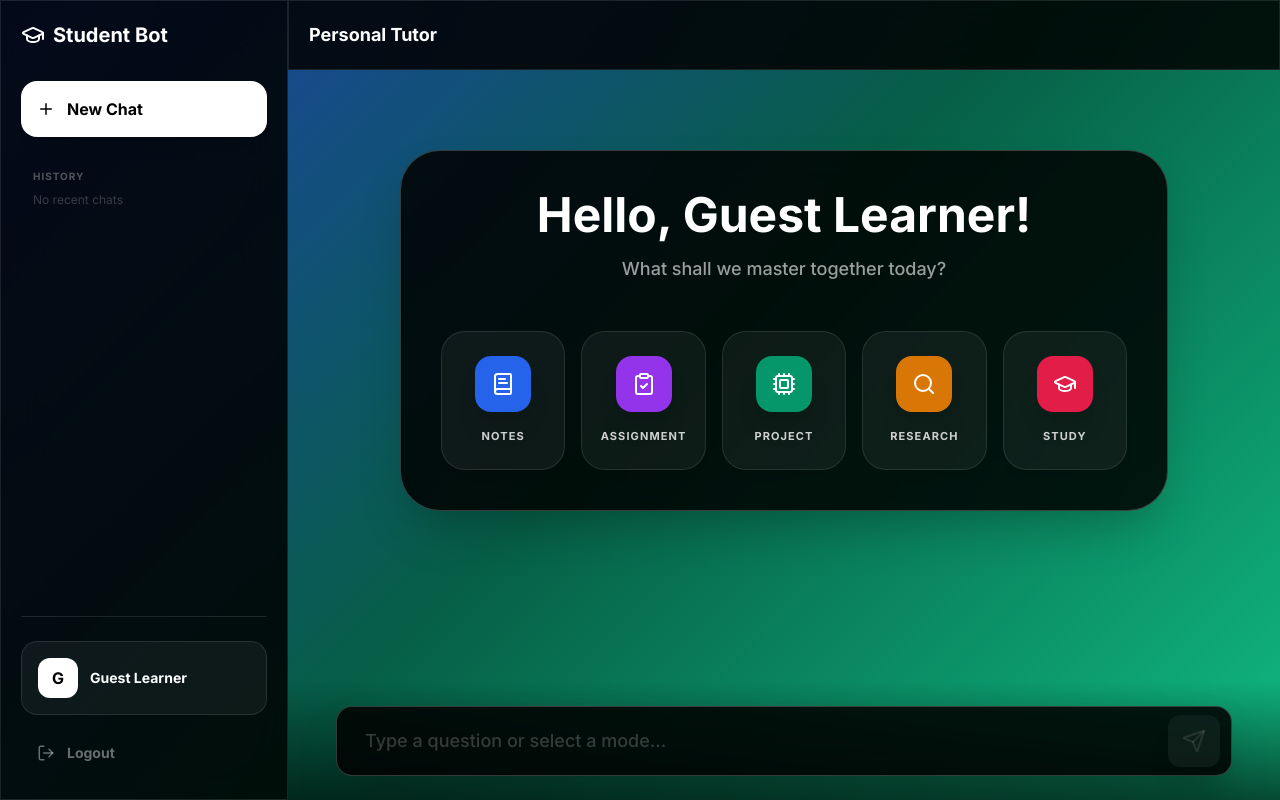
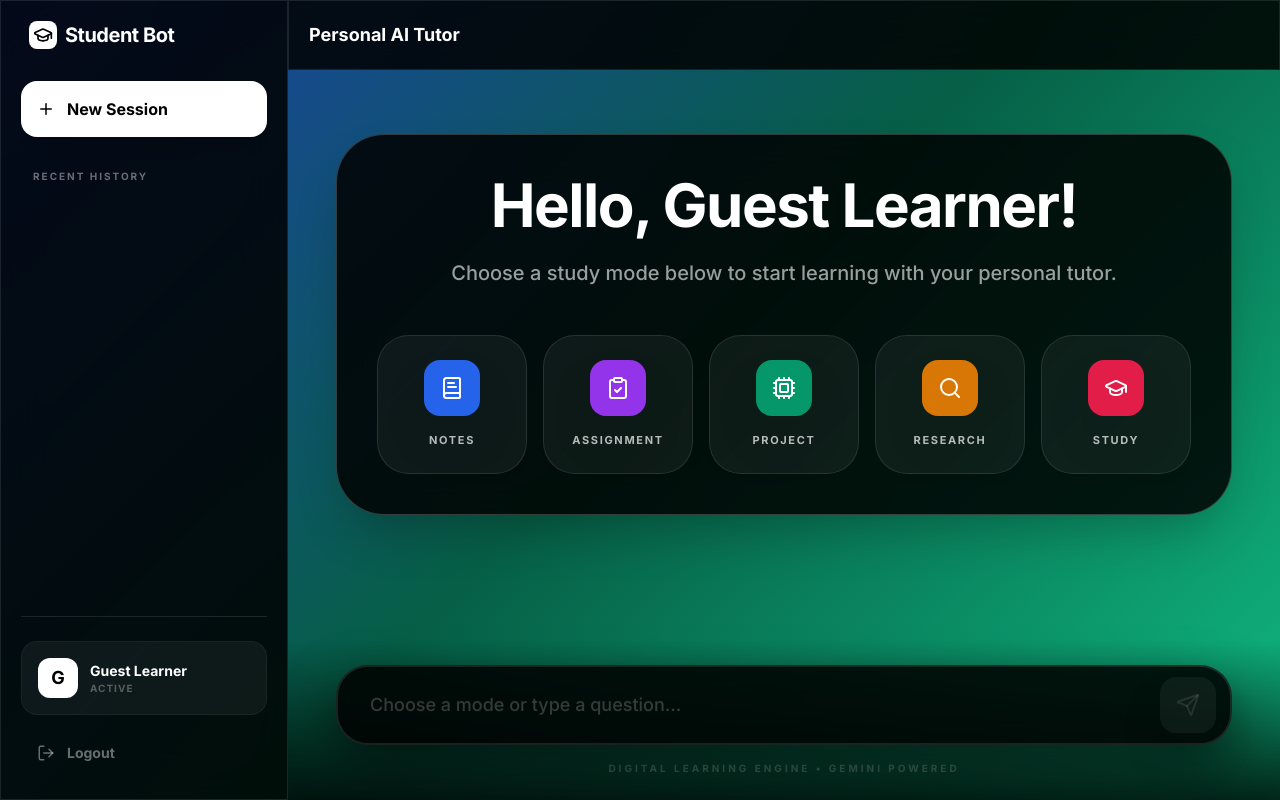
Before and after one commit to Steffin-php/Student-Chatbot, a React (Vite) app: page / in a window 1280 px wide. Both pictures are taken after a click on the button "Try for Free". Built offline with nearby package versions, Linux system fonts and the light colour scheme.

Commit message:
Update ChatInterface.tsx

```diff
--- a/components/ChatInterface.tsx
+++ b/components/ChatInterface.tsx
@@ -33,25 +33,9 @@ const ChatInterface: React.FC<ChatInterfaceProps> = ({ user, onLogout, sessions,
     if (e) e.preventDefault();
     const prompt = input.trim();
     const mode = modeOverride || studyMode || 'General';
-    const finalPrompt = prompt || `Let's start our ${mode.toLowerCase()} session.`;
+    const finalPrompt = prompt || `I need help with a ${mode.toLowerCase()}.`;
 
     if (!prompt && !modeOverride) return;
-
-    let sessionId = activeSessionId;
-    let newHistory: Message[] = activeSession?.messages ? [...activeSession.messages] : [];
-
-    // Create session if it doesn't exist
-    if (!sessionId) {
-      sessionId = Date.now().toString();
-      const newSession: ChatSession = {
-        id: sessionId,
-        title: prompt.slice(0, 30) || `${mode} Session`,
-        messages: [],
-        createdAt: Date.now()
-      };
-      setSessions(prev => [newSession, ...prev]);
-      setActiveSessionId(sessionId);
-    }
 
     const userMsg: Message = {
       id: Date.now().toString() + '-user',
@@ -60,24 +44,46 @@ const ChatInterface: React.FC<ChatInterfaceProps> = ({ user, onLogout, sessions,
       timestamp: Date.now()
     };
 
-    // Update UI immediately
-    const updatedHistory = [...newHistory, userMsg];
-    setSessions(prev => prev.map(s => s.id === sessionId ? { ...s, messages: updatedHistory } : s));
+    let targetSessionId = activeSessionId;
+
+    // Use functional update to ensure we have the absolute latest state
+    setSessions(prev => {
+      let existing = prev.find(s => s.id === targetSessionId);
+      if (existing) {
+        return prev.map(s => s.id === targetSessionId ? { ...s, messages: [...s.messages, userMsg] } : s);
+      } else {
+        const newId = Date.now().toString();
+        targetSessionId = newId;
+        const newSession: ChatSession = {
+          id: newId,
+          title: prompt.slice(0, 30) || `${mode} Session`,
+          messages: [userMsg],
+          createdAt: Date.now()
+        };
+        // Use a slight timeout to set ActiveId to avoid render cycles
+        setTimeout(() => setActiveSessionId(newId), 0);
+        return [newSession, ...prev];
+      }
+    });
+
     setInput('');
     setIsLoading(true);
 
     try {
-      const aiContent = await generateStudyResponse(finalPrompt, newHistory, mode);
+      // Get the current conversation history for the AI
+      const historyForAI = activeSession?.messages || [];
+      const aiContent = await generateStudyResponse(finalPrompt, historyForAI, mode);
 
       const botMsg: Message = {
-        id: Date.now().toString() + '-bot',
+        id: (Date.now() + 1).toString() + '-bot',
         role: 'model',
         content: aiContent,
         timestamp: Date.now()
       };
-      setSessions(prev => prev.map(s => s.id === sessionId ? { ...s, messages: [...updatedHistory, botMsg] } : s));
+
+      setSessions(prev => prev.map(s => s.id === targetSessionId ? { ...s, messages: [...s.messages, botMsg] } : s));
     } catch (err) {
-      console.error("Chat error:", err);
+      console.error("Chatbot response error:", err);
     } finally {
       setIsLoading(false);
     }
@@ -85,44 +91,37 @@ const ChatInterface: React.FC<ChatInterfaceProps> = ({ user, onLogout, sessions,
 
   const startMode = (mode: StudyMode) => {
     setStudyMode(mode);
-    const newId = Date.now().toString();
-    const newSess: ChatSession = {
-      id: newId,
-      title: `${mode} Session`,
-      messages: [],
-      createdAt: Date.now()
-    };
-    setSessions(prev => [newSess, ...prev]);
-    setActiveSessionId(newId);
+    setActiveSessionId(null); // Clear active session to trigger new creation logic
     setSidebarOpen(false);
-
-    // Small delay to ensure state propagates before initial prompt
-    setTimeout(() => handleSendMessage(undefined, mode), 50);
+    handleSendMessage(undefined, mode);
   };
 
   return (
     <div className="flex h-screen bg-transparent text-white overflow-hidden relative">
       {sidebarOpen && (
-        <div className="fixed inset-0 bg-black/40 backdrop-blur-sm z-40 lg:hidden" onClick={() => setSidebarOpen(false)} />
+        <div className="fixed inset-0 bg-black/50 backdrop-blur-md z-40 lg:hidden" onClick={() => setSidebarOpen(false)} />
       )}
 
-      <aside className={`fixed lg:relative z-50 w-72 h-full black-glass border-r border-white/10 transition-transform duration-300 ${sidebarOpen ? 'translate-x-0' : '-translate-x-full lg:translate-x-0'}`}>
+      {/* Sidebar */}
+      <aside className={`fixed lg:relative z-50 w-72 h-full black-glass border-r border-white/10 transition-transform duration-300 ease-out ${sidebarOpen ? 'translate-x-0' : '-translate-x-full lg:translate-x-0'}`}>
         <div className="flex flex-col h-full p-5">
-          <div className="flex items-center justify-between mb-8">
-            <h1 className="text-xl font-bold flex items-center gap-2"><GraduationCap size={24}/> Student Bot</h1>
-            <button className="lg:hidden p-2" onClick={() => setSidebarOpen(false)}><X size={20} /></button>
+          <div className="flex items-center justify-between mb-8 px-2">
+            <h1 className="text-xl font-bold flex items-center gap-2 tracking-tight">
+              <div className="bg-white text-black p-1 rounded-lg"><GraduationCap size={20}/></div>
+              Student Bot
+            </h1>
+            <button className="lg:hidden p-2 hover:bg-white/10 rounded-xl" onClick={() => setSidebarOpen(false)}><X size={20} /></button>
           </div>
 
           <button
             onClick={() => { setActiveSessionId(null); setStudyMode(null); setSidebarOpen(false); }}
-            className="flex items-center gap-3 w-full p-4 mb-8 rounded-2xl bg-white text-black font-bold hover:scale-[1.02] transition-all shadow-xl"
+            className="flex items-center gap-3 w-full p-4 mb-8 rounded-2xl bg-white text-black font-bold hover:bg-white/90 active:scale-95 transition-all shadow-xl"
           >
-            <Plus size={18} /> New Chat
+            <Plus size={18} /> New Session
           </button>
 
-          <div className="flex-1 overflow-y-auto space-y-2 pr-2">
-            <h3 className="text-[10px] uppercase text-white/30 font-bold px-3 mb-2 tracking-widest">History</h3>
-            {sessions.length === 0 && <p className="px-3 text-xs text-white/20">No recent chats</p>}
+          <div className="flex-1 overflow-y-auto space-y-2 pr-2 custom-scrollbar">
+            <h3 className="text-[10px] uppercase text-white/40 font-black px-3 mb-3 tracking-[0.2em]">Recent History</h3>
             {sessions.map(s => (
               <button
                 key={s.id}
@@ -135,38 +134,43 @@ const ChatInterface: React.FC<ChatInterfaceProps> = ({ user, onLogout, sessions,
           </div>
 
           <div className="pt-6 mt-4 border-t border-white/10">
-            <div className="flex items-center gap-3 p-4 mb-3 rounded-2xl bg-white/5 border border-white/10">
-              <div className="w-10 h-10 rounded-xl bg-white text-black flex items-center justify-center font-bold">{user.name[0].toUpperCase()}</div>
-              <div className="truncate flex-1 text-sm font-bold">{user.name}</div>
+            <div className="flex items-center gap-3 p-4 mb-3 rounded-2xl bg-white/5 border border-white/5">
+              <div className="w-10 h-10 rounded-xl bg-white text-black flex items-center justify-center font-bold text-lg">{user.name[0].toUpperCase()}</div>
+              <div className="truncate flex-1">
+                <div className="text-sm font-bold truncate">{user.name}</div>
+                <div className="text-[10px] text-white/30 uppercase font-bold tracking-widest">Active</div>
+              </div>
             </div>
             <button onClick={onLogout} className="flex items-center gap-3 w-full p-4 text-white/40 hover:text-white transition-all text-sm font-bold rounded-xl hover:bg-red-500/10"><LogOut size={18} /> Logout</button>
           </div>
         </div>
       </aside>
 
+      {/* Main Chat Area */}
       <main className="flex-1 flex flex-col h-full relative">
         <header className="flex items-center justify-between p-5 border-b border-white/10 black-glass z-10">
           <div className="flex items-center gap-4">
             <button className="lg:hidden p-2 hover:bg-white/10 rounded-xl transition-all" onClick={() => setSidebarOpen(true)}>
               <Menu size={24} />
             </button>
-            <h2 className="font-bold flex items-center gap-2 text-lg">
+            <h2 className="font-bold flex items-center gap-3 text-lg">
               {studyMode ? (
-                <span className="flex items-center gap-2">
-                   <div className="w-2 h-2 rounded-full bg-emerald-400 animate-pulse"></div>
-                   {studyMode} Mode
-                </span>
-              ) : 'Personal Tutor'}
+                <>
+                  <div className="w-2.5 h-2.5 rounded-full bg-emerald-400 animate-pulse shadow-[0_0_10px_rgba(52,211,153,0.5)]"></div>
+                  {studyMode} Assistant
+                </>
+              ) : 'Personal AI Tutor'}
             </h2>
           </div>
         </header>
 
         <div className="flex-1 overflow-y-auto px-4 py-8 md:px-12">
           {!activeSessionId ? (
-            <div className="max-w-3xl mx-auto mt-12 text-center animate-in fade-in slide-in-from-bottom-4 duration-500">
-              <div className="inline-block p-10 black-glass rounded-[2.5rem] mb-12 border-white/20 shadow-2xl">
-                <h1 className="text-4xl md:text-5xl font-extrabold mb-4">Hello, {user.name}!</h1>
-                <p className="text-white/60 mb-12 text-lg font-medium">What shall we master together today?</p>
+            <div className="max-w-4xl mx-auto mt-8 text-center animate-in fade-in slide-in-from-bottom-6 duration-700">
+              <div className="inline-block p-10 black-glass rounded-[3rem] mb-12 border-white/20 shadow-2xl w-full">
+                <h1 className="text-4xl md:text-6xl font-black mb-6 tracking-tight">Hello, {user.name}!</h1>
+                <p className="text-white/60 mb-12 text-xl font-medium max-w-2xl mx-auto">Choose a study mode below to start learning with your personal tutor.</p>
+
                 <div className="grid grid-cols-2 sm:grid-cols-3 md:grid-cols-5 gap-4">
                   {[
                     { m: 'Notes', i: <BookText />, c: 'bg-blue-600' },
@@ -178,23 +182,23 @@ const ChatInterface: React.FC<ChatInterfaceProps> = ({ user, onLogout, sessions,
                     <button
                       key={m}
                       onClick={() => startMode(m as StudyMode)}
-                      className="flex flex-col items-center gap-4 p-6 rounded-[1.5rem] border border-white/10 bg-white/5 hover:bg-white/10 hover:scale-105 transition-all group shadow-lg"
+                      className="flex flex-col items-center gap-4 p-6 rounded-[2rem] border border-white/10 bg-white/5 hover:bg-white/10 hover:scale-105 active:scale-95 transition-all group shadow-lg"
                     >
-                      <div className={`${c} p-4 rounded-2xl text-white shadow-xl group-hover:rotate-6 transition-transform`}>{i}</div>
-                      <span className="text-[11px] font-bold uppercase tracking-widest text-white/80 group-hover:text-white">{m}</span>
+                      <div className={`${c} p-4 rounded-2xl text-white shadow-2xl group-hover:rotate-6 transition-transform`}>{i}</div>
+                      <span className="text-[11px] font-black uppercase tracking-[0.15em] text-white/70 group-hover:text-white">{m}</span>
                     </button>
                   ))}
                 </div>
               </div>
             </div>
           ) : (
-            <div className="max-w-4xl mx-auto space-y-8 pb-32">
+            <div className="max-w-4xl mx-auto space-y-10 pb-40">
               {activeSession?.messages.map((msg) => (
-                <div key={msg.id} className={`flex gap-4 ${msg.role === 'user' ? 'flex-row-reverse animate-in slide-in-from-right-4' : 'animate-in slide-in-from-left-4'}`}>
-                  <div className={`w-10 h-10 rounded-xl flex items-center justify-center shrink-0 shadow-lg ${msg.role === 'user' ? 'bg-white text-black' : 'black-glass border-white/10 text-white'}`}>
-                    {msg.role === 'user' ? <UserIcon size={20}/> : <Bot size={20}/>}
+                <div key={msg.id} className={`flex gap-5 ${msg.role === 'user' ? 'flex-row-reverse animate-in slide-in-from-right-4' : 'animate-in slide-in-from-left-4'} duration-300`}>
+                  <div className={`w-11 h-11 rounded-2xl flex items-center justify-center shrink-0 shadow-2xl ${msg.role === 'user' ? 'bg-white text-black' : 'black-glass border-white/20 text-white'}`}>
+                    {msg.role === 'user' ? <UserIcon size={22}/> : <Bot size={22}/>}
                   </div>
-                  <div className={`p-5 rounded-2xl text-[15px] leading-relaxed max-w-[85%] shadow-xl border ${msg.role === 'user' ? 'chat-bubble-user text-white font-medium' : 'chat-bubble-bot text-white/90'}`}>
+                  <div className={`p-6 rounded-[2rem] text-[16px] leading-relaxed max-w-[85%] shadow-2xl border ${msg.role === 'user' ? 'chat-bubble-user font-semibold' : 'chat-bubble-bot'}`}>
                     <div className="whitespace-pre-wrap break-words">
                       {msg.content}
                     </div>
@@ -202,9 +206,9 @@ const ChatInterface: React.FC<ChatInterfaceProps> = ({ user, onLogout, sessions,
                 </div>
               ))}
               {isLoading && (
-                <div className="flex gap-4 items-center text-white/40 text-xs font-bold ml-14 animate-pulse">
-                  <Sparkles size={14} className="text-yellow-400 mr-2" />
-                  ANALYZING CONCEPTS...
+                <div className="flex gap-4 items-center text-white/50 text-xs font-black ml-16 animate-pulse tracking-widest uppercase">
+                  <Sparkles size={14} className="text-yellow-400" />
+                  AI Tutor is thinking...
                 </div>
               )}
               <div ref={messagesEndRef} />
@@ -212,24 +216,27 @@ const ChatInterface: React.FC<ChatInterfaceProps> = ({ user, onLogout, sessions,
           )}
         </div>
 
-        <div className="p-6 bg-gradient-to-t from-black/60 to-transparent">
+        <div className="p-6 bg-gradient-to-t from-black/80 via-black/40 to-transparent fixed bottom-0 left-0 right-0 lg:left-72">
           <form onSubmit={handleSendMessage} className="max-w-4xl mx-auto relative group">
             <input
               type="text"
               value={input}
               onChange={(e) => setInput(e.target.value)}
-              placeholder={studyMode ? `Ask about ${studyMode.toLowerCase()}...` : "Type a question or select a mode..."}
-              className="w-full black-glass border border-white/20 rounded-2xl py-5 pl-7 pr-16 focus:outline-none focus:border-white/50 focus:bg-black transition-all text-white font-medium text-lg placeholder:text-white/20 shadow-2xl"
+              placeholder={studyMode ? `How can I help with your ${studyMode.toLowerCase()}?` : "Choose a mode or type a question..."}
+              className="w-full black-glass border-2 border-white/10 rounded-[2rem] py-6 pl-8 pr-20 focus:outline-none focus:border-white/40 focus:bg-black transition-all text-white font-medium text-lg placeholder:text-white/20 shadow-[0_20px_50px_rgba(0,0,0,0.5)]"
               disabled={isLoading}
             />
             <button
               type="submit"
               disabled={isLoading || !input.trim()}
-              className={`absolute right-3 top-1/2 -translate-y-1/2 p-3.5 rounded-xl transition-all shadow-xl ${input.trim() ? 'bg-white text-black hover:scale-105 active:scale-95' : 'bg-white/5 text-white/10 cursor-not-allowed'}`}
+              className={`absolute right-4 top-1/2 -translate-y-1/2 p-4 rounded-2xl transition-all shadow-2xl ${input.trim() ? 'bg-white text-black hover:scale-105 active:scale-95' : 'bg-white/5 text-white/10 cursor-not-allowed'}`}
             >
               <Send size={24} />
             </button>
           </form>
+          <div className="text-center mt-4 text-[10px] font-black text-white/20 uppercase tracking-[0.3em]">
+            Digital Learning Engine • Gemini powered
+          </div>
         </div>
       </main>
     </div>
```
